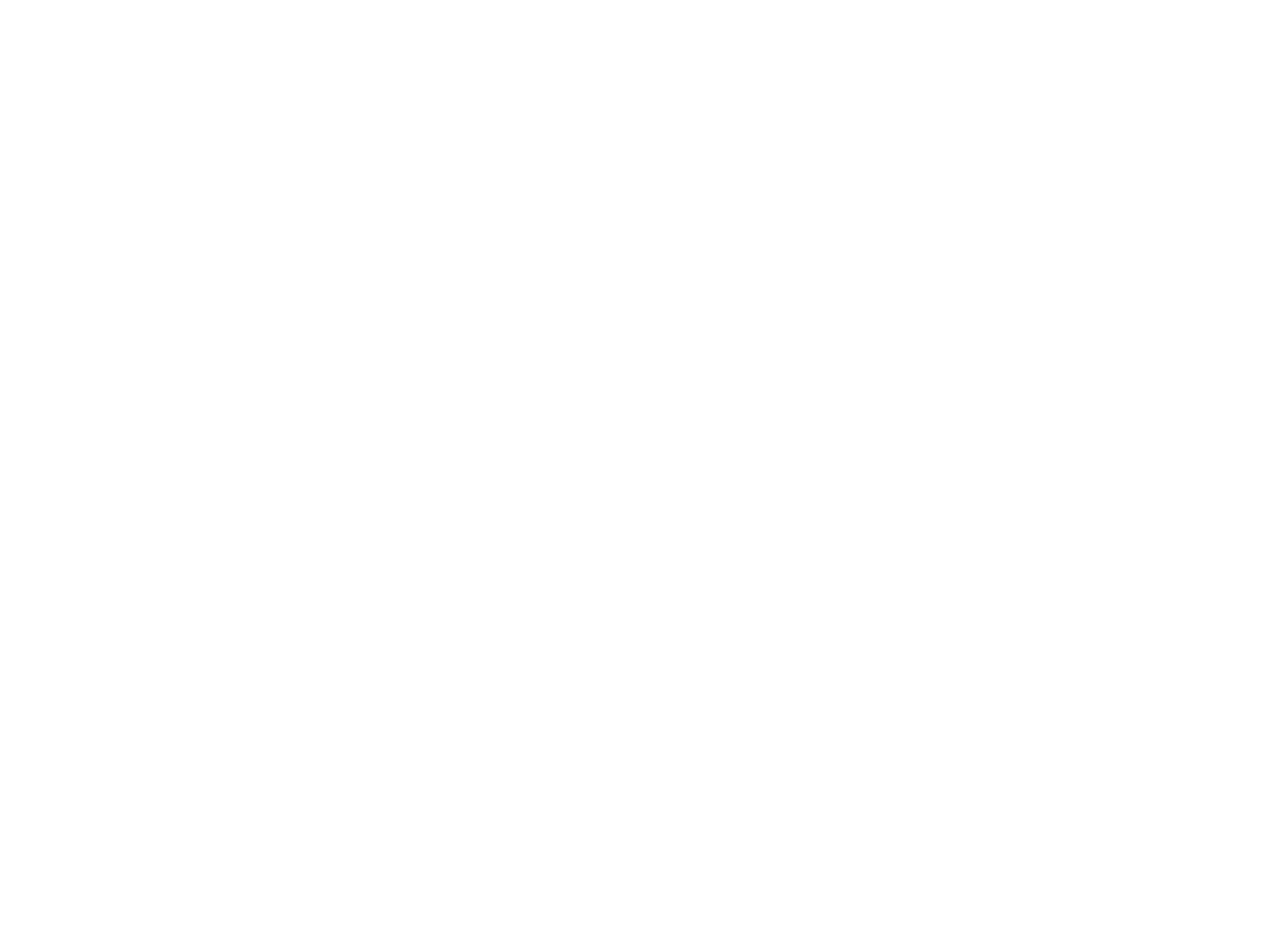
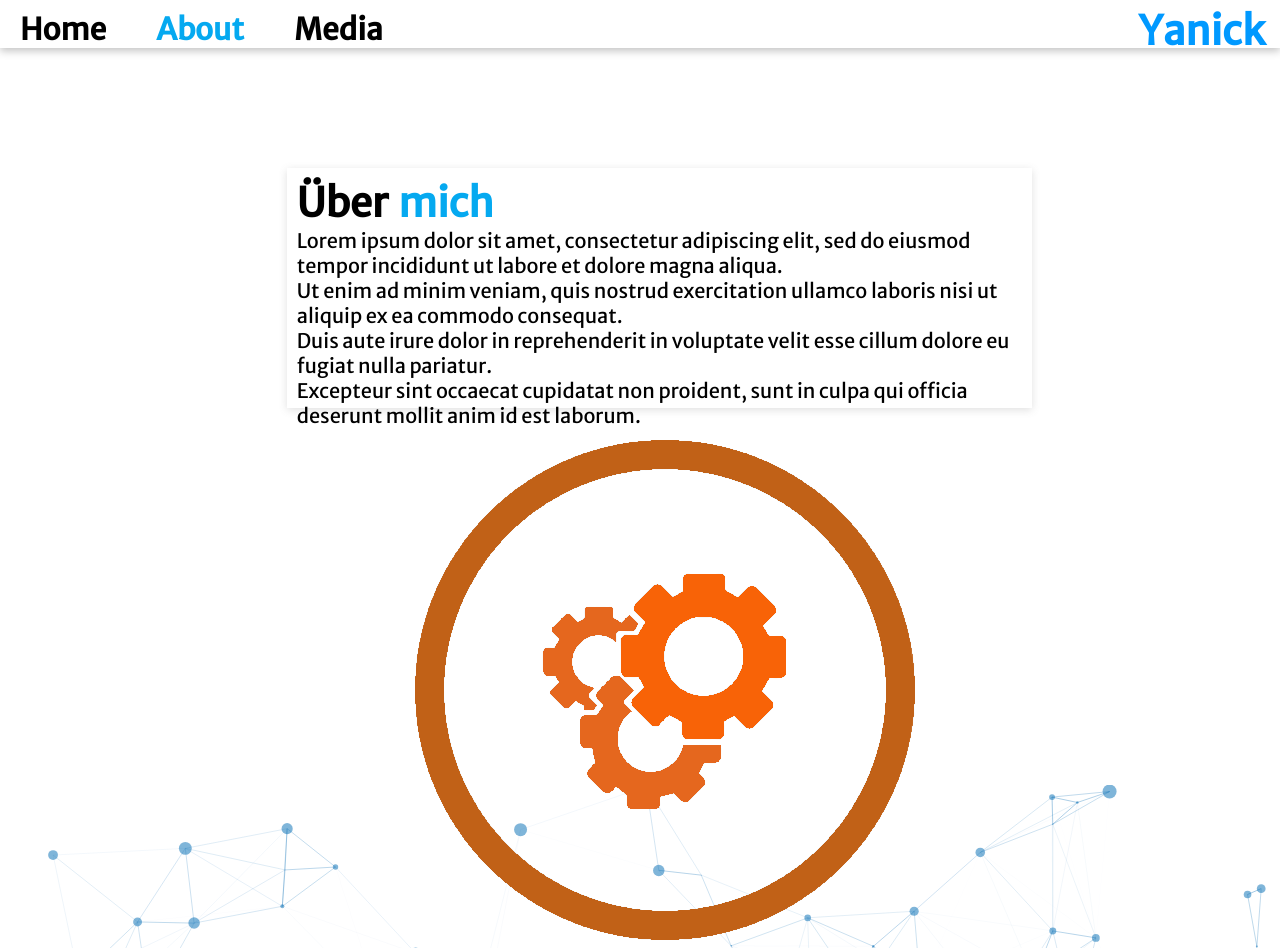
Before and after one commit to Powershooter83/Powershooter83.github.io, a website: page pages/about.html in a window 1280 px wide. Shown: the top 948 px of the page. Before the commit the page ends 800 px from the top, so only its background shows below. Drawn offline with nearby package versions, Linux system fonts and the light colour scheme.

Commit message:
+ add About page

```diff
--- a/pages/about.html
+++ b/pages/about.html
@@ -2,9 +2,86 @@
 <html lang="en">
 <head>
     <meta charset="UTF-8">
-    <title>Title</title>
+    <title>About</title>
+    <link rel="stylesheet" href="../stylesheets/about.css">
+    <meta content="width=device-width, initial-scale=1" name="viewport"/>
+
+
+    <link rel="stylesheet"
+          href="https://fonts.googleapis.com/css2?family=Material+Symbols+Outlined:opsz,wght,FILL,GRAD@20..48,100..700,0..1,-50..200"/>
+
+    <link rel="preconnect" href="https://fonts.googleapis.com">
+    <link rel="preconnect" href="https://fonts.gstatic.com" crossorigin>
+    <link href="https://fonts.googleapis.com/css2?family=Merriweather+Sans&family=Roboto+Condensed:wght@700&family=Roboto:ital,wght@0,100;1,500&display=swap"
+          rel="stylesheet">
+
 </head>
 <body>
+<header>
+    <div id="navbar_mobile">
+        <span class="material-symbols-outlined" style="font-size: 6vh; color: #0099ff">menu</span>
+        <div class="text_wrapper_2">
+            <div class="title_2">
+                <h1>Y</h1>
+                <h2>a</h2>
+                <h1>n</h1>
+                <h2>i</h2>
+                <h1>c</h1>
+                <h2>k</h2>
+            </div>
+        </div>
+    </div>
+    <div id="navbar">
+        <div id="links">
+            <a href="../index.html" id="nav_home">Home</a>
+            <a href="#" id="nav_aboutme">About</a>
+            <a href="media.html" id="nav_media">Media</a>
+        </div>
+        <div class="text_wrapper_2">
+            <div class="title_2">
+                <h1>Y</h1>
+                <h2>a</h2>
+                <h1>n</h1>
+                <h2>i</h2>
+                <h1>c</h1>
+                <h2>k</h2>
+            </div>
+
+        </div>
+    </div>
+</header>
+
+<div class="wrapper">
+    <div id="text">
+        <div id="title_me">
+            <h1>Über</h1>
+            <h1 id="title_me_text">mich</h1>
+        </div>
+        <p>Lorem ipsum dolor sit amet, consectetur adipiscing elit, sed do eiusmod tempor incididunt ut labore et dolore magna aliqua.<br>
+        Ut enim ad minim veniam, quis nostrud exercitation ullamco laboris nisi ut aliquip ex ea commodo consequat.<br>
+        Duis aute irure dolor in reprehenderit in voluptate velit esse cillum dolore eu fugiat nulla pariatur.<br>
+        Excepteur sint occaecat cupidatat non proident, sunt in culpa qui officia deserunt mollit anim id est laborum.
+        </p>
+    </div>
+    <div id="logo">
+        <img src="../img/logo.png" alt="Logo">
+    </div>
+
+</div>
+<div id="particles-js">
+
+</div>
+
+
+<script src="../particles/particles.js"></script>
+<script src="../particles/app.js"></script>
+
+<footer>
+    <svg xmlns="http://www.w3.org/2000/svg" viewBox="0 0 1440 320">
+        <path fill="#0099ff" fill-opacity="1"
+              d="M0,128L40,138.7C80,149,160,171,240,202.7C320,235,400,277,480,272C560,267,640,213,720,208C800,203,880,245,960,266.7C1040,288,1120,288,1200,288C1280,288,1360,288,1400,288L1440,288L1440,320L1400,320C1360,320,1280,320,1200,320C1120,320,1040,320,960,320C880,320,800,320,720,320C640,320,560,320,480,320C400,320,320,320,240,320C160,320,80,320,40,320L0,320Z"></path>
+    </svg>
+</footer>
 
 </body>
 </html>
--- /dev/null
+++ b/stylesheets/about.css
@@ -0,0 +1,244 @@
+* {
+    margin: 0;
+    padding: 0;
+    -webkit-touch-callout: none; /* iOS Safari */
+    -webkit-user-select: none; /* Safari */
+    -khtml-user-select: none; /* Konqueror HTML */
+    -moz-user-select: none; /* Old versions of Firefox */
+    -ms-user-select: none; /* Internet Explorer/Edge */
+    user-select: none;
+}
+
+body{
+    position: relative;
+}
+
+
+@media (min-width: 768px) {
+    header #navbar_mobile{
+        display: none;
+    }
+
+}
+header #navbar a{
+    font-family: 'Merriweather Sans', sans-serif;
+    font-weight: bolder;
+    font-size: 30px;
+    text-decoration: none;
+    margin-top: 10px;
+    margin-bottom: 15px;
+}
+
+header #navbar a{
+    text-decoration: none;
+    border-bottom: 1px solid rgba(0, 0, 0 ,0);
+    transition: border-bottom 300ms;
+
+}
+
+header #navbar a:hover {
+    border-bottom: 2px solid #006bb3;;
+}
+
+#nav_media:hover, #nav_home:hover{
+    color: #006bb3;
+}
+
+
+#links{
+    display: flex;
+    flex-direction: row;
+}
+
+header #navbar #nav_aboutme:hover{
+    border-bottom: 1px solid rgba(0, 0, 0 ,0);
+}
+#nav_home{
+    margin-left: 20px;
+    color: black;
+    margin-right: 50px;
+}
+#nav_aboutme{
+    color: #05a9f0;
+    margin-right: 50px;
+}
+#nav_media{
+    color: black;
+}
+
+
+.wrapper{
+    margin-top: 5vh;
+    margin-left: -10vw;
+    z-index: 999;
+    position: relative;
+}
+
+header {
+    width: 100%;
+    height: 6vh;
+}
+footer{
+    position:absolute;
+    bottom: 0;
+    width:100%;
+    height: 1vh;   /* Height of the footer */
+}
+
+#navbar, #navbar_mobile {
+    display: flex;
+    flex-direction: row;
+    width: 100%;
+    height: 100%;
+    box-shadow: rgba(0, 0, 0, 0.24) 0px 3px 8px;
+    justify-content: space-between;
+}
+
+.wrapper{
+    font-family: 'Merriweather Sans', sans-serif;
+    font-weight: normal;
+    font-size: 20px;
+    display: grid;
+    grid-template-columns: repeat(5, 20%);
+}
+.title_2 h1, .title_2 h2{
+    font-family: 'Merriweather Sans', sans-serif;
+    font-weight: bolder;
+    font-size: 40px;
+}
+
+#title_me_text{
+    margin-left: 10px;
+    color: #05a9f0;
+}
+#title_me{
+    margin-left: 10px;
+    margin-top: 10px;
+    display: flex;
+    flex-direction: row;
+}
+#text p{
+    margin-left: 10px;
+}
+#text:hover{
+    box-shadow: rgba(0, 0, 0, 0.24) 0px 3px 8px;
+}
+
+#text{
+    font-family: 'Merriweather Sans', sans-serif;
+    font-weight: normal;
+    margin-top: 10vh;
+    grid-column: 1/4;
+    height: 30vh;
+    box-shadow: rgba(99, 99, 99, 0.2) 0px 2px 8px 0px;
+}
+#logo{
+    margin-left: 5vw;
+}
+.wrapper{
+    margin-left: 3vw;
+}
+
+
+.text_wrapper_2{
+    display: flex;
+    flex-direction: row;
+    margin-right: 15px;
+    margin-top: 0.8vh;
+}
+
+.title_2{
+    display: flex;
+    flex-direction: row;
+}
+
+.title_2 h1:hover{
+    color: #006bb3;
+    font-size: 34px;
+    transform: rotate(-15deg);
+}
+.title_2 h2:hover{
+    color: #006bb3;
+    font-size: 34px;
+    transform: rotate(+15deg);
+}
+
+.title_2 h1, .title_2 h2, .title_2 h3{
+    color: #0099ff;
+}
+#particles-js{
+    margin-top: -20vh;
+    height: 110vh;
+    width: 100vw;
+}
+
+@media (max-width: 768px) {
+    header #navbar{
+        display: none;
+    }
+
+    #hallo{
+        font-size: 50px;
+    }
+
+
+    .title h2{
+        font-size: 50px;
+    }
+    .title h1{
+        font-size: 50px;
+    }
+
+    #about_me{
+        margin-top: 30px;
+        width: 60vw;
+        height: 5vh;
+    }
+    footer{
+        position:absolute;
+        bottom: 0;
+        width:100%;
+        height: 10vh;   /* Height of the footer */
+    }
+    body{
+        position: relative;
+    }
+}
+@media (max-width: 1500px) {
+    #text{
+        grid-column: 2/5;
+    }
+    #logo{
+        margin-left: 14vw;
+        margin-top: 4vh;
+        grid-column: 2;
+        grid-row: 2;
+    }
+}
+@media (max-width: 1385px) {
+    #logo{
+        margin-left: 10vw;
+    }
+}
+@media (max-width: 1000px) {
+    #logo{
+        margin-left: 15vw;
+    }
+    #logo img{
+        height: 250px;
+        width: 250px;
+    }
+}
+@media (max-width: 730px) {
+    #logo{
+        display: none;
+    }
+    #text{
+        height: 40vh;
+    }
+}
+@media (max-width: 540px) {
+    #text{
+        height: 60vh;
+    }
+}
```
Also changed, not shown: index.html (+1 -3 lines), img/logo.png (added).
